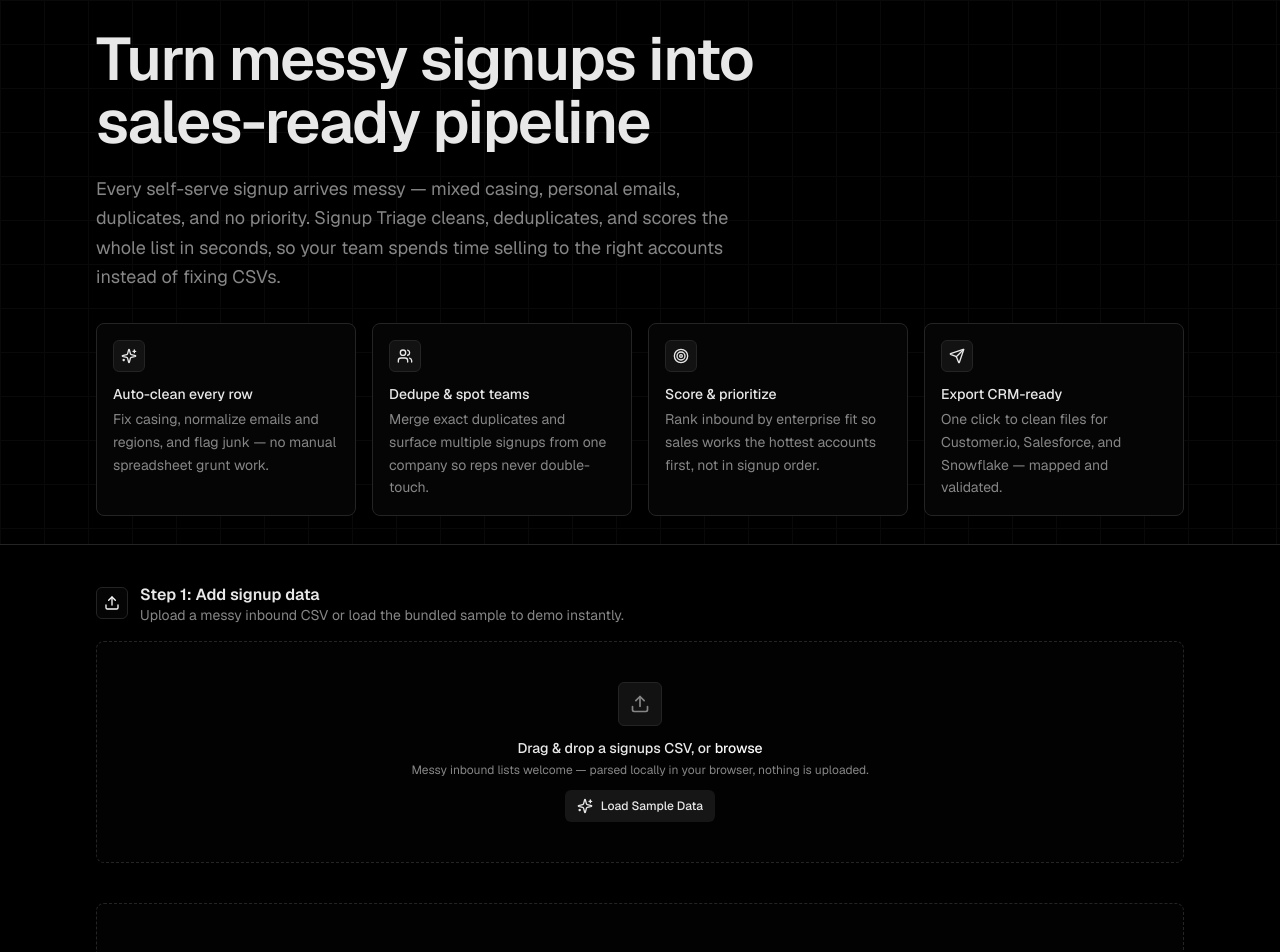
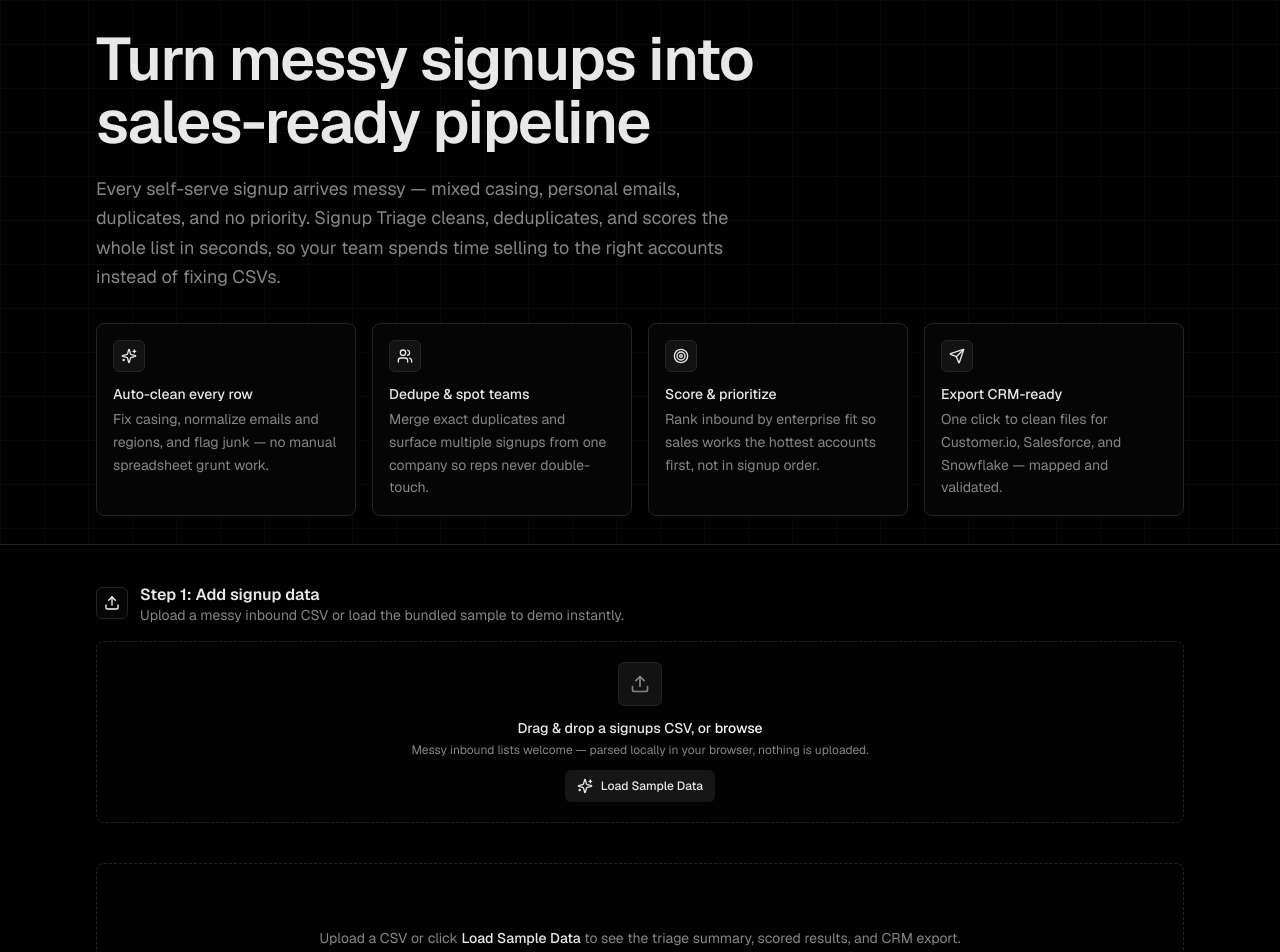
Before and after one commit to spuravet-sudo/Vercel-signup-triage, a Next.js app: page / in a window 1280 px wide. Shown: the top 952 px of the page. Built offline with nearby package versions, Linux system fonts and the light colour scheme.

Commit message:
Tighten signup data upload dropzone spacing

```diff
--- a/components/upload-zone.tsx
+++ b/components/upload-zone.tsx
@@ -93,7 +93,7 @@ export function UploadZone({ onData, fileName, rowCount, onClear }: UploadZonePr
           handleFiles(e.dataTransfer.files)
         }}
         className={cn(
-          "relative flex flex-col items-center justify-center gap-3 rounded-lg border border-dashed border-border bg-card/50 px-6 py-10 text-center transition-colors",
+          "relative flex flex-col items-center justify-center gap-3 rounded-lg border border-dashed border-border bg-card/50 px-6 py-5 text-center transition-colors",
           dragging && "border-primary bg-primary/5",
         )}
       >
```
